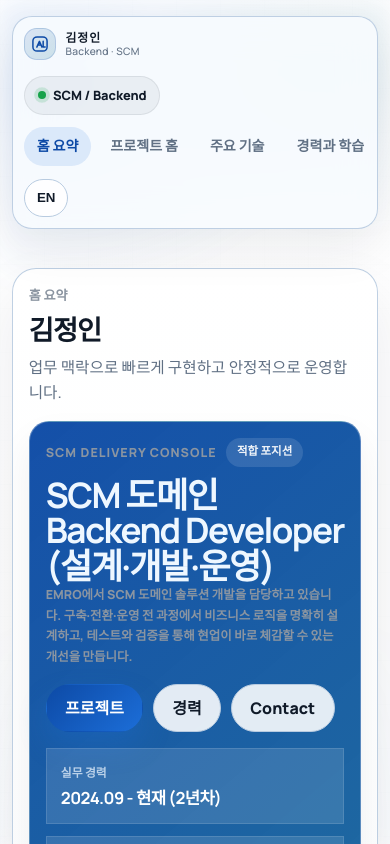
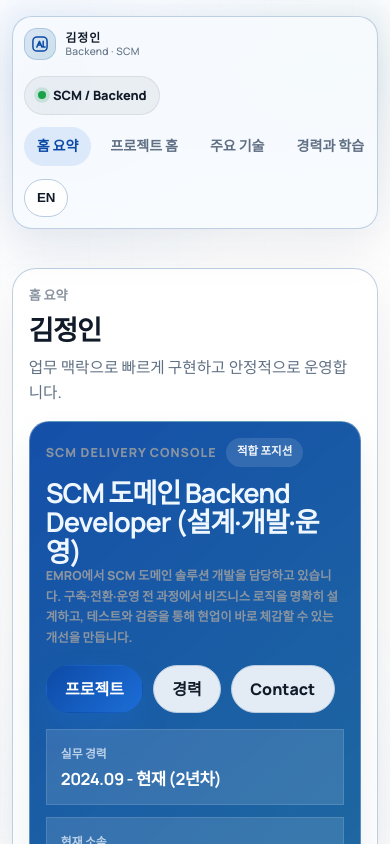
Before and after one commit to IanToo2/portfolio, a React (Vite) app: page / in a window 390 px wide. Shown: the top 844 px of the page. Built offline with nearby package versions, Linux system fonts and the light colour scheme.

Commit message:
style: reduce hero headline scale further

```diff
--- a/src/styles/home.css
+++ b/src/styles/home.css
@@ -68,9 +68,10 @@
 
 .home-hero-card h3 {
   margin: 0.68rem 0 0;
-  font-size: clamp(2rem, 4.2vw, 3.35rem);
-  letter-spacing: -0.045em;
-  line-height: 1.02;
+  font-size: clamp(1.72rem, 3.35vw, 2.68rem);
+  letter-spacing: -0.04em;
+  line-height: 1.08;
+  max-width: 14ch;
 }
 
 .home-hero-copy {
@@ -833,7 +834,8 @@
   }
 
   .home-hero-card h3 {
-    font-size: clamp(1.8rem, 9vw, 2.55rem);
+    font-size: clamp(1.52rem, 7vw, 2rem);
+    max-width: none;
   }
 
   .home-metric-grid,
```
